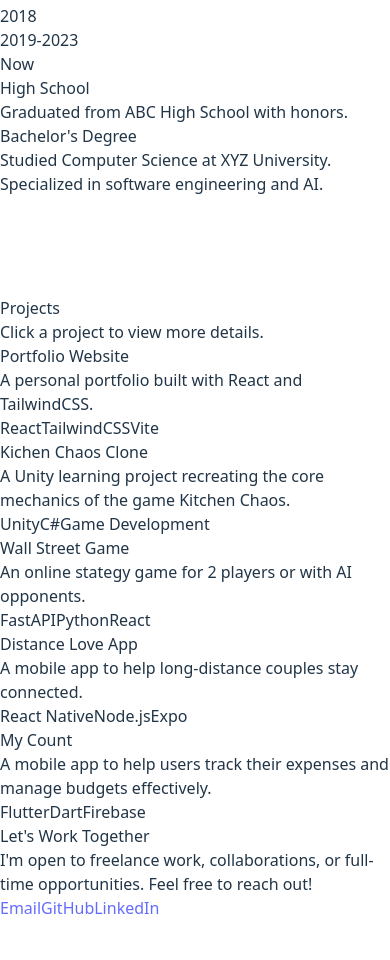
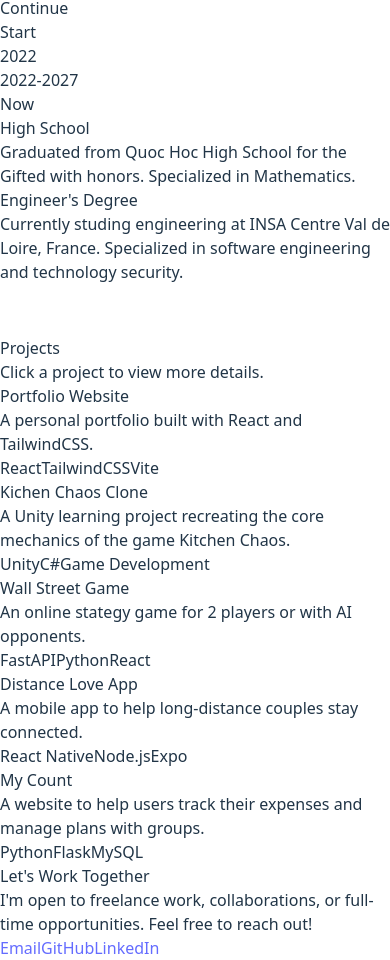
Before and after one commit to darkha03/my-portfolio, a React (Vite) app: page / in a window 390 px wide. Shown: the part 2158-3118 px from the top of the page. Before the commit the page ends 3078 px from the top, so only its background shows below. Built offline with nearby package versions, Linux system fonts and the light colour scheme.

Commit message:
navbar for mobile and add infomation

```diff
--- a/src/components/Navbar.jsx
+++ b/src/components/Navbar.jsx
@@ -11,7 +11,7 @@ export const Navbar = () => {
           <li><a href="#projects" className="hover:text-red-600">Projects</a></li>
           <li><a href="#contacts" className="hover:text-red-600">Contact</a></li>
         </ul>
-        <div className="flex space-x-4 ml-4">
+        <div className="hidden md:flex space-x-4 ml-4">
         <a
           href="mailto:gia_khanh.nguyen@insa-cvl.fr"
           className="hover:text-red-600"
--- a/src/data/educationData.js
+++ b/src/data/educationData.js
@@ -4,14 +4,14 @@ export const educationData = [
     year: "Start"
   },
   {
-    year: "2018",
+    year: "2022",
     label: "High School",
-    details: "Graduated from ABC High School with honors."
+    details: "Graduated from Quoc Hoc High School for the Gifted with honors. Specialized in Mathematics."
   },
   {
-    year: "2019-2023",
-    label: "Bachelor's Degree",
-    details: "Studied Computer Science at XYZ University. Specialized in software engineering and AI."
+    year: "2022-2027",
+    label: "Engineer's Degree",
+    details: "Currently studing engineering at INSA Centre Val de Loire, France. Specialized in software engineering and technology security."
   },
   {
     year: "Now",
--- a/src/data/projectsData.js
+++ b/src/data/projectsData.js
@@ -4,18 +4,26 @@ export const projectsData = [
     id: 1,
     title: "Portfolio Website",
     description: "A personal portfolio built with React and TailwindCSS.",
-    details: `This project includes smooth scrolling, responsive design, and component structure. It uses Vite for development and is deployed on Vercel.`,
+    details:
+     `• Designed and implemented a responsive portfolio website using React and TailwindCSS
+      • Integrated smooth scrolling navigation and component-based architecture
+      • Set up Vite for fast development and hot module replacement
+      • Deployed the application on Vercel with CI/CD pipeline`,
     technologies: ["React", "TailwindCSS", "Vite", "Vercel"],
-    github: "https://github.com/yourusername/portfolio",
+    github: "https://github.com/darkha03/portfolio",
     demo: "https://your-portfolio-site.com",
   image: "/projects/project1.jpg",
-  duration: "Jan 2024 - Mar 2024"
+  duration: "Oct 2025 - Nov 2025",
   },
   {
     id: 2,
     title: "Kichen Chaos Clone",
     description: "A Unity learning project recreating the core mechanics of the game Kitchen Chaos.",
-    details: `Built in Unity using C#. Features include multiplayer support, various kitchen environments, and cooperative gameplay mechanics. A small Unity learning project following Code Monkey Kitchen Chaos tutorial: https://youtu.be/AmGSEH7QcDg.`,
+    details:
+     `• Followed Code Monkey Kitchen Chaos tutorial to learn Unity game development fundamentals
+      • Created various kitchen environments with interactive objects and props
+      • Built game logic using C# scripts for player movement, cooking mechanics, and scoring
+      • Tested and debugged gameplay features to ensure smooth multiplayer experience`,
     technologies: ["Unity", "C#", "Game Development"],
     github: "https://github.com/darkha03/KitchenChaosClone",
     demo: "https://darkha03.itch.io/kichen-chaos-clone",
@@ -33,13 +41,17 @@ export const projectsData = [
     id: 3,
     title: "Wall Street Game",
     description: "An online stategy game for 2 players or with AI opponents.",
-    details: `Implements routes for users, authentication, and content.
-              MongoDB stores data. Used in multiple frontend projects.`,
+    details:
+    `• Designed and developed a strategic online multiplayer game for 2 players
+      • Implemented AI opponents with different difficulty levels for single-player mode
+      • Built RESTful API endpoints using FastAPI for game logic and player actions
+      • Created responsive frontend interface with React for smooth gameplay
+      • Deployed full-stack application with proper error handling and validation`,
     technologies: ["FastAPI", "Python", "React", "REST API"],
     github: "https://github.com/thanhtulearncode/Projet_App",
     demo: "https://wall-street-game.vercel.app/",
   image: "/projects/project3.png",
-  duration: "Jun 2025",
+  duration: "Jun 2025 - Jun 2025",
     gallery: [
       "/projects/project3.png",
       "/projects/project3-screen1.png",
@@ -51,7 +63,13 @@ export const projectsData = [
     id: 4,
     title: "Distance Love App",
     description: "A mobile app to help long-distance couples stay connected.",
-    details: `This app offers features like shared calendars, video calls, and virtual date ideas to help couples maintain their relationship despite the distance.`,
+    details:
+    `• Developed cross-platform mobile application using React Native and Expo
+      • Created status update with Socket.io for instant updates
+      • Integrated push notifications for reminders and messages
+      • Set up PostgreSQL database for user data and relationship information
+      • Implemented native modules for device-specific features
+      • Designed intuitive UI/UX to enhance user experience for couples`,
     technologies: ["React Native", "Node.js", "Expo", "PostgreSQL", "Socket.io", "Native Modules"],
     github: "https://github.com/darkha03/distanceApp",
     demo: "https://distance-love-app.vercel.app/",
@@ -66,11 +84,16 @@ export const projectsData = [
   {
     id: 5,
     title: "My Count",
-    description: "A mobile app to help users track their expenses and manage budgets effectively.",
-    details: `My Count allows users to log daily expenses, categorize spending, and visualize their financial habits through charts and reports. The app also provides budget-setting features and alerts to help users stay on track.`,
-    technologies: ["Flutter", "Dart", "Firebase", "SQLite"],
+    description: "A website to help users track their expenses and manage plans with groups.",
+    details:
+      `• Built full-stack web application using Python Flask framework
+      • Designed and implemented MySQL database schema for expense tracking
+      • Modeled domain entities with SQLAlchemy and managed schema evolution with Flask-Migrate (Alembic).
+      • Styled responsive frontend using Bootstrap for mobile-friendly interface
+      • Create CI/CD pipeline for automated testing and deployment`,
+    technologies: ["Python", "Flask", "MySQL", "Bootstrap","SQLAlchemy"],
     github: "https://github.com/darkha03/MyCount",
-    demo: "https://distance-love-app.vercel.app/",
+    demo: "https://darkha03.pythonanywhere.com/",
     image: "/projects/project5.png",
     duration: "Aug 2025 - Nov 2025",
     gallery: [
```
